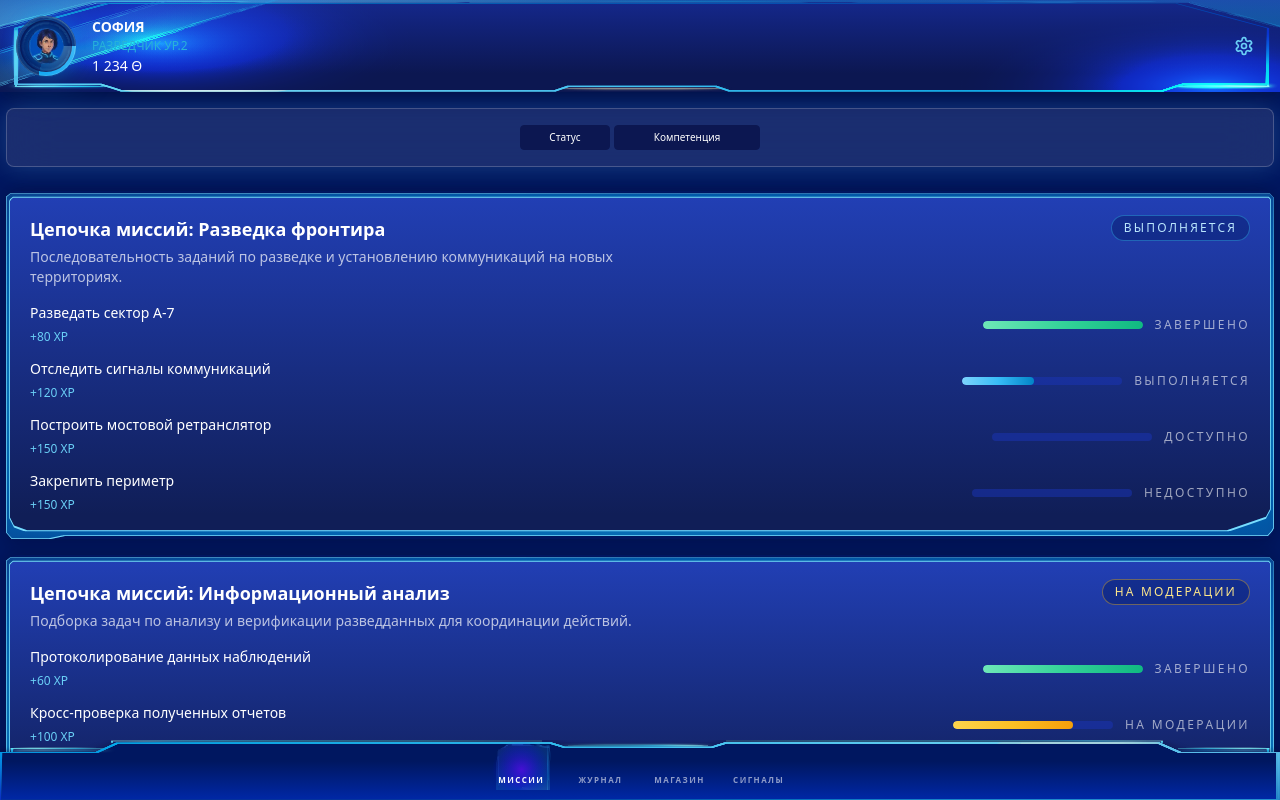
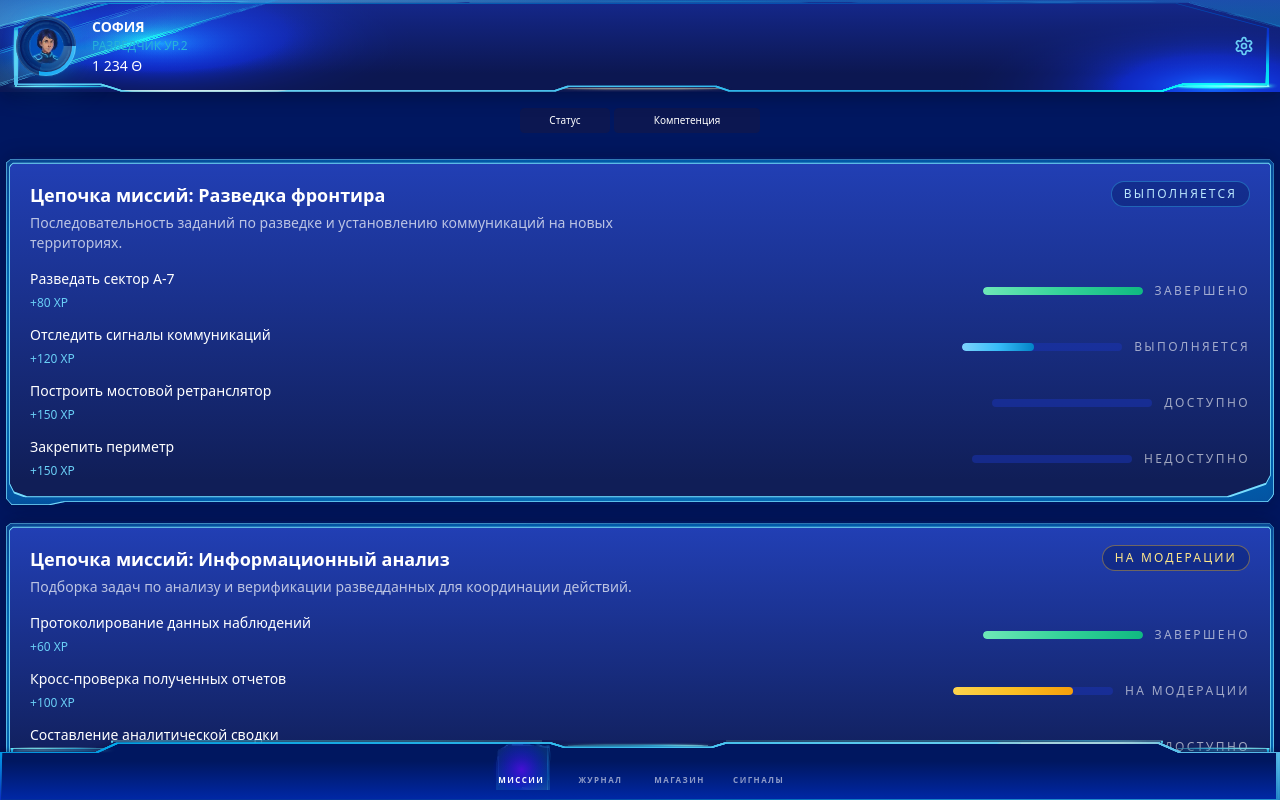
Before and after one commit to kalininDanil17Y/alabuga-hackathon, a React (Vite) app: page /dashboard/missions in a window 1280 px wide. Shown: the top 800 px of the page. Built offline with nearby package versions, Linux system fonts and the light colour scheme; some icons are missing.

Commit message:
header background

```diff
--- a/src/pages/dashboard/missions/index.tsx
+++ b/src/pages/dashboard/missions/index.tsx
@@ -205,12 +205,10 @@ const MissionsPage = () => {
 
     return (
         <div className={styles.root}>
-            <SpaceCard variant="glass" className={styles.filterCard}>
-                <div className={styles.filters}>
-                    <Select items={missionStatusOptions} allElem={{ value: "all", label: "Статус" }} onChange={(event) => handleFilterChange("status", event.target.value)} />
-                    <Select items={missionFilterOptions} allElem={{ value: "all", label: "Компетенция" }} onChange={(event) => handleFilterChange("competencyId", event.target.value)} />
-                </div>
-            </SpaceCard>
+            <div className={styles.filters}>
+                <Select items={missionStatusOptions} allElem={{ value: "all", label: "Статус" }} onChange={(event) => handleFilterChange("status", event.target.value)} />
+                <Select items={missionFilterOptions} allElem={{ value: "all", label: "Компетенция" }} onChange={(event) => handleFilterChange("competencyId", event.target.value)} />
+            </div>
 
             <section className={styles.missionsGrid}>
                 {filteredEntries.length === 0 ? (
```
